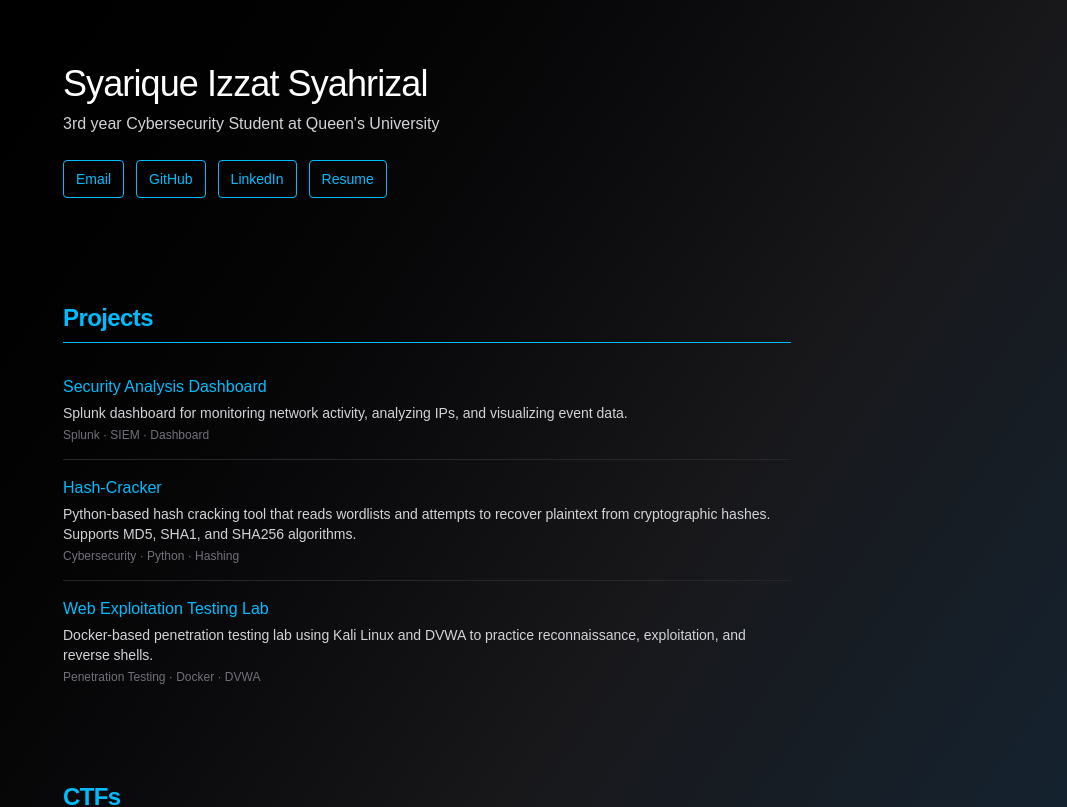
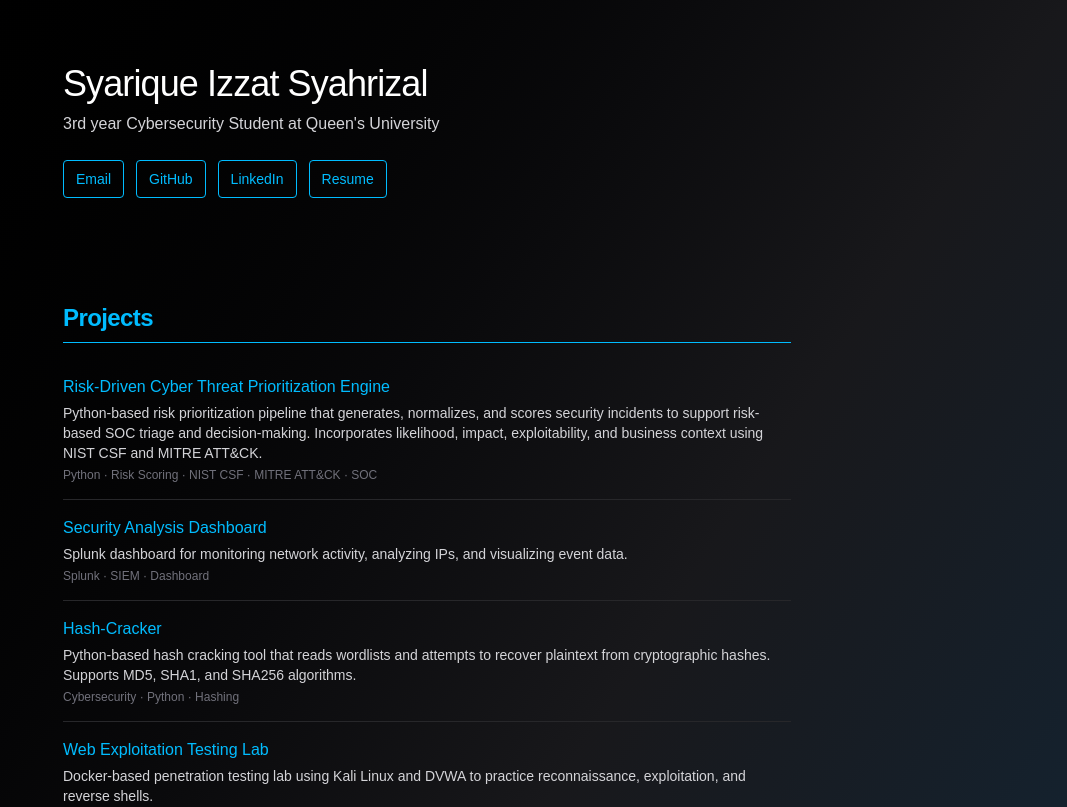
Before and after one commit to syarique31/Website, a Next.js app: page / in a window 1280 px wide. Shown: the top 807 px of the page, without its empty margins (213-1280 px from the left). Built offline with nearby package versions, Linux system fonts and the light colour scheme.

Commit message:
Add Risk-Driven Cyber Threat Prioritization Engine project

```diff
--- a/src/app/page.tsx
+++ b/src/app/page.tsx
@@ -16,6 +16,15 @@ const META = {
 };
 
 const PROJECTS = [
+
+  {
+  title: "Risk-Driven Cyber Threat Prioritization Engine",
+  href: "https://github.com/syarique31/risk-driven-cyber-threat-prioritization-engine",
+  summary:
+    "Python-based risk prioritization pipeline that generates, normalizes, and scores security incidents to support risk-based SOC triage and decision-making. Incorporates likelihood, impact, exploitability, and business context using NIST CSF and MITRE ATT&CK.",
+  meta: "Python · Risk Scoring · NIST CSF · MITRE ATT&CK · SOC",
+  },
+
   {
     title: "Security Analysis Dashboard",
     href: "https://github.com/syarique31/Network-Analysis-Dashboard",
```
